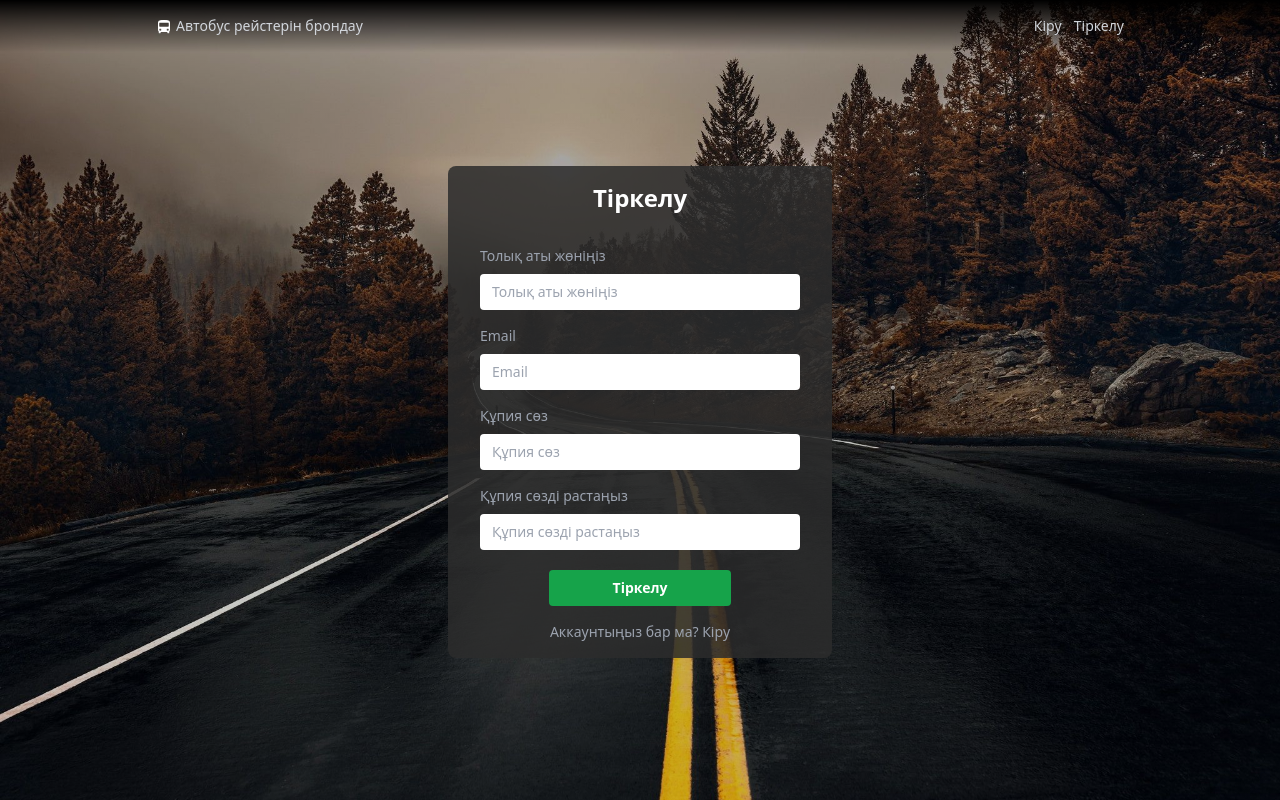
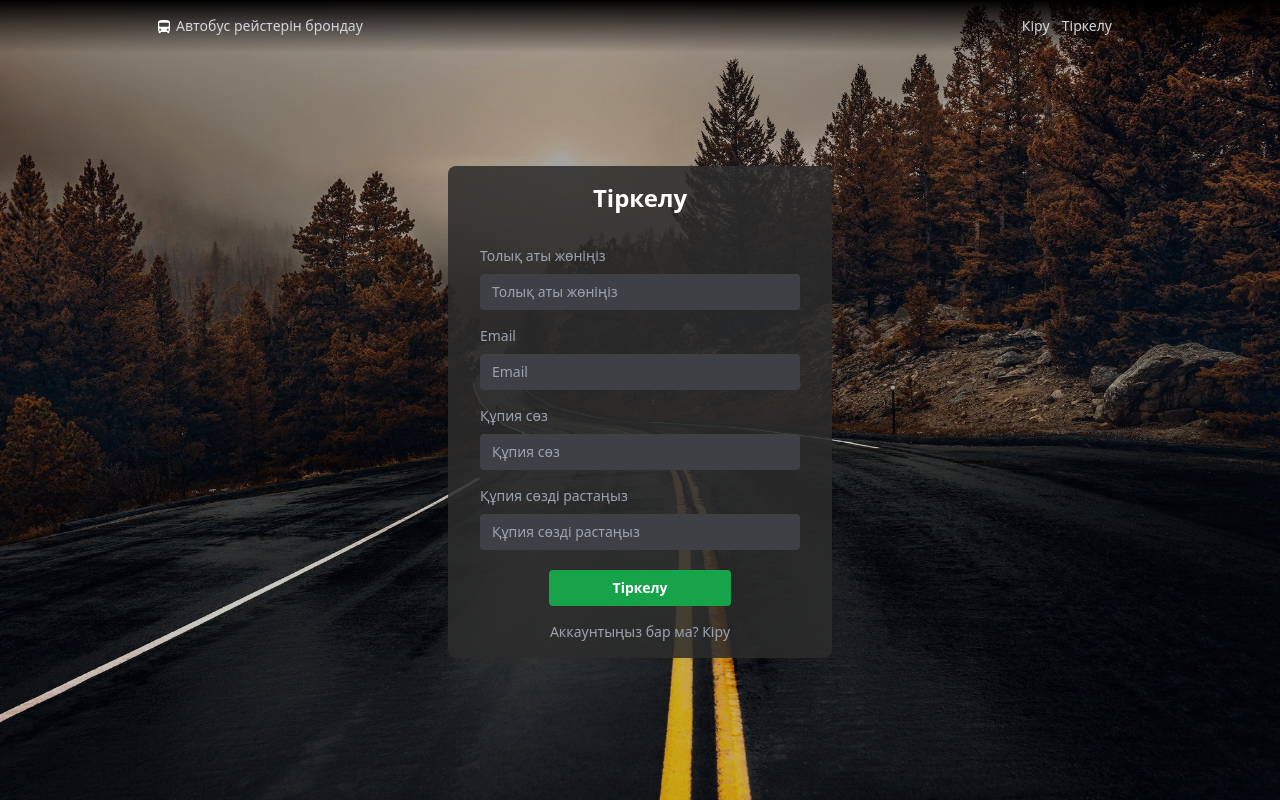
Before and after one commit to khussa1n/bus-tickets, a Vue app: page /join in a window 1280 px wide. Built offline with nearby package versions, Linux system fonts and the light colour scheme.

Commit message:
fix ui/ux

```diff
--- a/src/components/Header.vue
+++ b/src/components/Header.vue
@@ -4,12 +4,19 @@ import { useRouter } from 'vue-router';
 import Cookies from 'js-cookie';
 
 const isAuthenticated = ref(false);
+const isOpen = ref(false);
+
+const userName = Cookies.get('userName');
 
 const router = useRouter();
 
 const checkAuth = () => {
   const token = Cookies.get('token');
   isAuthenticated.value = !!token;
+};
+
+const handleOpen = () => {
+  isOpen.value = !isOpen.value;
 };
 
 onMounted(() => {
@@ -19,6 +26,7 @@ onMounted(() => {
 const handleLogout = () => {
   Cookies.remove('token');
   isAuthenticated.value = false;
+  isOpen.value = false;
   router.push('/login');
 };
 </script>
@@ -48,9 +56,21 @@ const handleLogout = () => {
         <router-link v-if="!isAuthenticated" to="/join" class="text-gray-300 hover:text-white">
           Тіркелу
         </router-link>
-        <button v-if="isAuthenticated" @click="handleLogout" class="text-gray-300 hover:text-white">
-          Шығу
-        </button>
+
+        <div class="relative">
+          <span
+            v-if="isAuthenticated"
+            @click="handleOpen"
+            class="text-gray-300 hover:text-white cursor-pointer"
+            >{{ userName }}</span
+          >
+          <div
+            v-if="isOpen"
+            class="absolute py-2 px-3 bg-gray-900 bg-opacity-65 top-8 right-0 rounded"
+          >
+            <button @click="handleLogout" class="text-gray-300 hover:text-white">Шығу</button>
+          </div>
+        </div>
       </div>
     </div>
     <div class="absolute inset-0 bg-gradient-to-b from-[#2c2c2c] to-transparent"></div>
--- a/src/pages/Join.vue
+++ b/src/pages/Join.vue
@@ -71,7 +71,7 @@ const handleSubmit = async () => {
               type="text"
               id="fullName"
               v-model="fullName"
-              class="w-full px-3 py-2 bg-white text-gray-700 rounded focus:outline-none focus:ring-2 focus:ring-green-500"
+              class="w-full px-3 py-2 text-white bg-zinc-700 rounded focus:outline-none focus:ring-2 focus:ring-green-500"
               placeholder="Толық аты жөніңіз"
               required
               :disabled="isLoading"
@@ -83,7 +83,7 @@ const handleSubmit = async () => {
               type="email"
               id="email"
               v-model="email"
-              class="w-full px-3 py-2 bg-white text-gray-700 rounded focus:outline-none focus:ring-2 focus:ring-green-500"
+              class="w-full px-3 py-2 text-white bg-zinc-700 rounded focus:outline-none focus:ring-2 focus:ring-green-500"
               placeholder="Email"
               required
               :disabled="isLoading"
@@ -95,7 +95,7 @@ const handleSubmit = async () => {
               type="password"
               id="password"
               v-model="password"
-              class="w-full px-3 py-2 bg-white text-gray-700 rounded focus:outline-none focus:ring-2 focus:ring-green-500"
+              class="w-full px-3 py-2 text-white bg-zinc-700 rounded focus:outline-none focus:ring-2 focus:ring-green-500"
               placeholder="Құпия сөз"
               required
               :disabled="isLoading"
@@ -109,7 +109,7 @@ const handleSubmit = async () => {
               type="password"
               id="confirm-password"
               v-model="confirmPassword"
-              class="w-full px-3 py-2 bg-white text-gray-700 rounded focus:outline-none focus:ring-2 focus:ring-green-500"
+              class="w-full px-3 py-2 text-white bg-zinc-700 rounded focus:outline-none focus:ring-2 focus:ring-green-500"
               placeholder="Құпия сөзді растаңыз"
               required
               :disabled="isLoading"
--- a/src/pages/Login.vue
+++ b/src/pages/Login.vue
@@ -34,6 +34,7 @@ const handleSubmit = async () => {
       // Save token to cookies
       Cookies.set('token', data.token, { expires: remember.value ? 7 : 1 });
       Cookies.set('userId', data.data.id, { expires: remember.value ? 7 : 1 });
+      Cookies.set('userName', data.data.fullName, { expires: remember.value ? 7 : 1 });
 
       // Redirect to the homepage after successful login
       window.location.href = '/';
@@ -70,7 +71,7 @@ const handleSubmit = async () => {
               id="email"
               v-model="email"
               :disabled="isLoading"
-              class="w-full px-3 py-2 bg-white text-gray-700 rounded focus:outline-none focus:ring-2 focus:ring-green-500"
+              class="w-full px-3 py-2 text-white bg-zinc-700 rounded focus:outline-none focus:ring-2 focus:ring-green-500"
               placeholder="Email"
               required
             />
@@ -81,7 +82,7 @@ const handleSubmit = async () => {
               id="password"
               v-model="password"
               :disabled="isLoading"
-              class="w-full px-3 py-2 bg-white text-gray-700 rounded focus:outline-none focus:ring-2 focus:ring-green-500"
+              class="w-full px-3 py-2 text-white bg-zinc-700 rounded focus:outline-none focus:ring-2 focus:ring-green-500"
               placeholder="Құпия сөз"
               required
             />
--- a/src/pages/Trips.vue
+++ b/src/pages/Trips.vue
@@ -118,7 +118,7 @@ async function confirmBooking() {
     alert('Брондау сәтті өтті!');
     router.push('/tickets');
     closeModal();
-  } catch (err) {
+  } catch (err: any) {
     alert(err.message);
   }
 }
```
